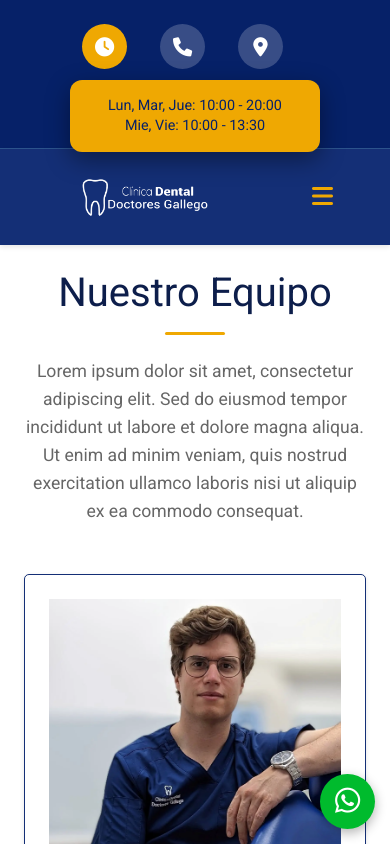
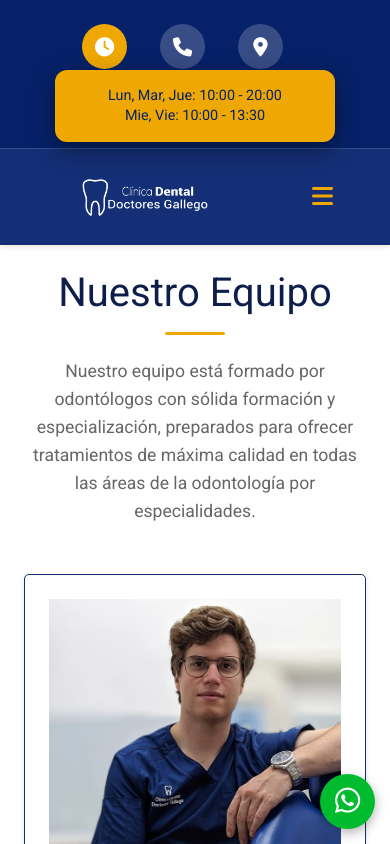
Before and after one commit to Ing27Dev/web-clinica-drs-gallego, a website: page equipo.html in a window 390 px wide. Both pictures are taken after a click on the element 104 px from the left and 46 px from the top of the page. Shown: the top 844 px of the page. Drawn offline with Linux system fonts and the light colour scheme.

Commit message:
Ultimos textos

```diff
--- a/css/styles.css
+++ b/css/styles.css
@@ -2075,6 +2075,12 @@ h1, h2, h3, h4, h5, h6 {
   background: rgba(255, 255, 255, 0.1);
   border-radius: 50%;
   transition: var(--transicion);
+  /* Mejorar la interactividad táctil */
+  -webkit-tap-highlight-color: rgba(255, 255, 255, 0.3);
+  touch-action: manipulation;
+  cursor: pointer;
+  user-select: none;
+  -webkit-user-select: none;
 }
 
 .contact-icon i {
@@ -2186,7 +2192,7 @@ h1, h2, h3, h4, h5, h6 {
     border-radius: 12px;
     box-shadow: 0 8px 24px rgba(0, 0, 0, 0.4);
     white-space: normal;
-    z-index: 2000;
+    z-index: 9999;
     opacity: 0;
     visibility: hidden;
     transition: var(--transicion);
@@ -2198,6 +2204,11 @@ h1, h2, h3, h4, h5, h6 {
     flex-direction: column;
     align-items: center;
     justify-content: center;
+    /* Asegurar que esté por encima de todo */
+    pointer-events: auto;
+    -webkit-transform: translateX(-50%);
+    -ms-transform: translateX(-50%);
+    transform: translateX(-50%);
   }
 
   .contact-details.active {
@@ -2244,6 +2255,22 @@ h1, h2, h3, h4, h5, h6 {
   }
 }
 
+/* Estilos específicos para dispositivos problemáticos */
+@media (max-width: 480px) {
+  .contact-details {
+    top: 70px;
+    min-width: 280px;
+    max-width: 95vw;
+    z-index: 9999;
+  }
+
+  .contact-icon {
+    cursor: pointer;
+    -webkit-tap-highlight-color: rgba(255, 255, 255, 0.3);
+    touch-action: manipulation;
+  }
+}
+
 @media (max-width: 768px) {
   .nav-container {
     gap: 0.5rem;
--- a/equipo.html
+++ b/equipo.html
@@ -94,7 +94,7 @@
       <section class="equipo">
         <h3>Nuestro Equipo</h3>
         <div class="equipo-intro">
-          <p>Lorem ipsum dolor sit amet, consectetur adipiscing elit. Sed do eiusmod tempor incididunt ut labore et dolore magna aliqua. Ut enim ad minim veniam, quis nostrud exercitation ullamco laboris nisi ut aliquip ex ea commodo consequat.</p>
+          <p>Nuestro equipo está formado por odontólogos con sólida formación y especialización, preparados para ofrecer tratamientos de máxima calidad en todas las áreas de la odontología por especialidades.</p>
         </div>
 
         <div class="equipo-grid">
--- a/js/app.js
+++ b/js/app.js
@@ -87,19 +87,34 @@ document.addEventListener('DOMContentLoaded', function() {
     contactItems.forEach(item => {
       const icon = item.querySelector('.contact-icon');
       const details = item.querySelector('.contact-details');
+      if (icon && details) {
         icon.classList.remove('active');
         details.classList.remove('active');
+      }
     });
     activeContactItem = null;
   }
 
   function initMobileContactBehavior() {
+    // Usar el breakpoint original que funcionaba
     if (window.innerWidth <= 1050) {
       contactItems.forEach(item => {
         const icon = item.querySelector('.contact-icon');
         const details = item.querySelector('.contact-details');
 
-        icon.addEventListener('click', function(e) {
+        if (icon && details) {
+          // Limpiar event listeners anteriores
+          const newIcon = icon.cloneNode(true);
+          icon.parentNode.replaceChild(newIcon, icon);
+          const newDetails = details.cloneNode(true);
+          details.parentNode.replaceChild(newDetails, details);
+
+          // Obtener referencias actualizadas
+          const currentIcon = item.querySelector('.contact-icon');
+          const currentDetails = item.querySelector('.contact-details');
+
+          currentIcon.addEventListener('click', function(e) {
+            e.preventDefault();
             e.stopPropagation();
 
             // Si el mismo item ya está activo, cerrarlo
@@ -112,10 +127,17 @@ document.addEventListener('DOMContentLoaded', function() {
             closeAllContactDetails();
 
             // Activar el nuevo item
-          icon.classList.add('active');
-          details.classList.add('active');
+            currentIcon.classList.add('active');
+            currentDetails.classList.add('active');
             activeContactItem = item;
           });
+
+          // Agregar event listener de touch para dispositivos táctiles
+          currentIcon.addEventListener('touchstart', function(e) {
+            e.preventDefault();
+            currentIcon.click();
+          }, { passive: false });
+        }
       });
 
       // Cerrar al hacer clic fuera
```
Also changed, not shown: la_clinica.html (+12 -6 lines). Lines whose indentation alone changed are shown as unchanged.
